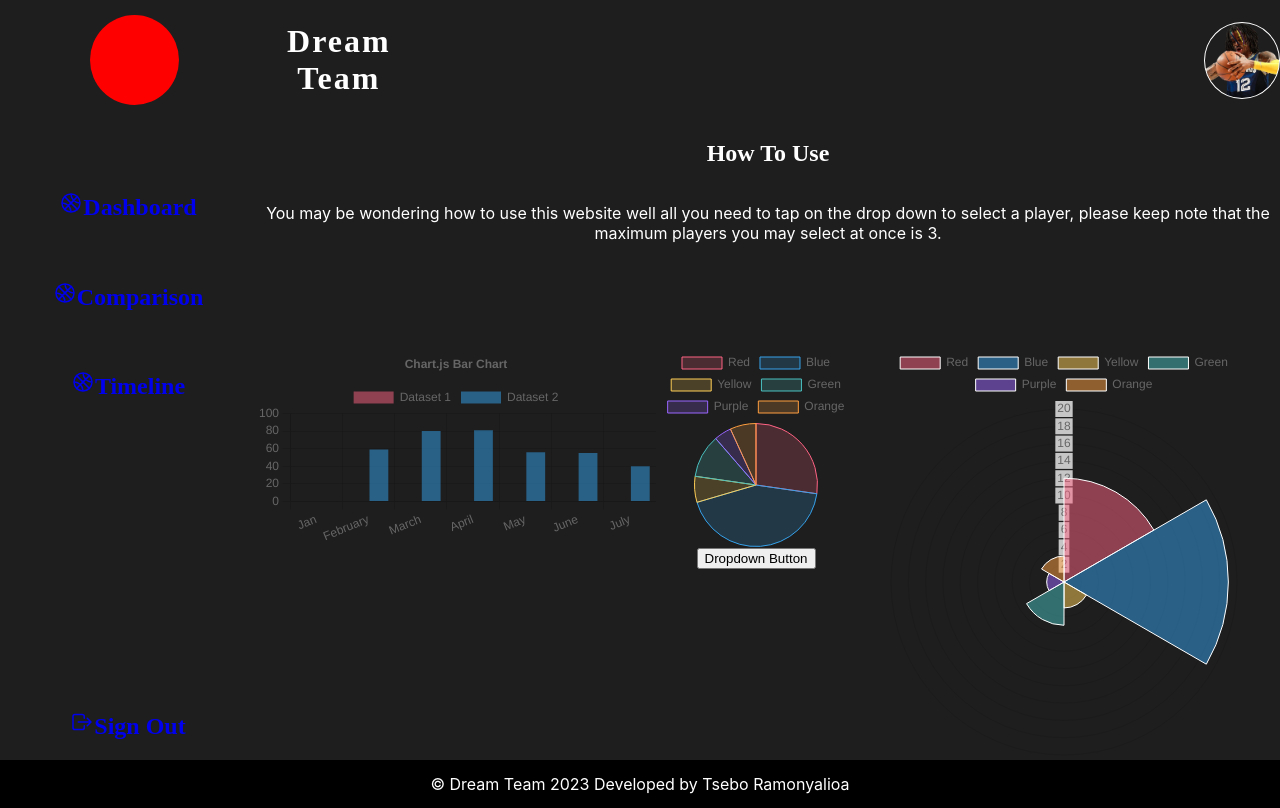
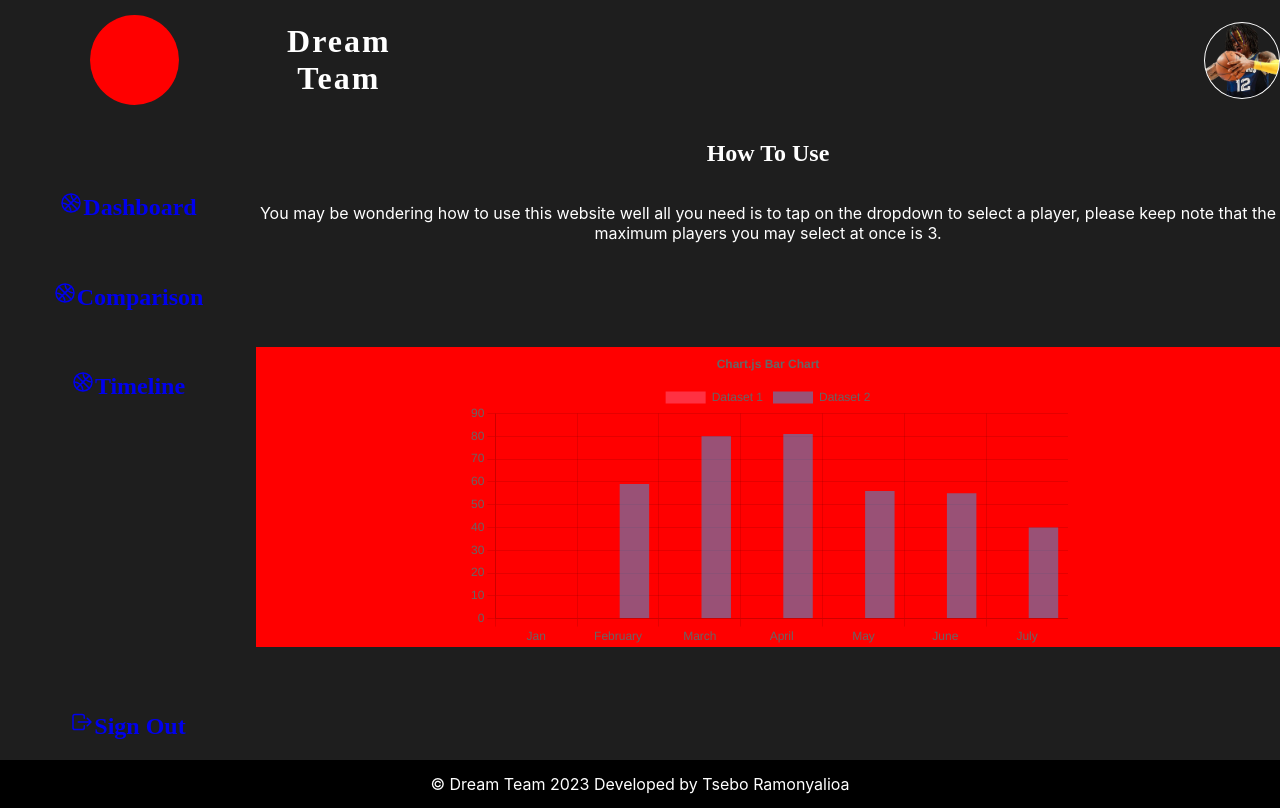
Before and after one commit to Tsebo200/Dream-Team, a React (Create React App) app: page /compare in a window 1280 px wide. Built offline with nearby package versions, Linux system fonts and the light colour scheme; no server answers.

Commit message:
Redesigning the webpage

```diff
--- a/src/Pages/Compare.jsx
+++ b/src/Pages/Compare.jsx
@@ -16,9 +16,6 @@ import PieChart from "../components/Charts/PieChart";
 
 
 const Compare = ()=>{
-
-
-
     return(
         <div className="mainContent">
 
@@ -27,22 +24,29 @@ const Compare = ()=>{
             <h2 className="compareHeading">How To Use</h2>
             <div className="explainBlock">
             <p className="explanation">You may be wondering how to use this website well
-              all you need to tap on the drop down to select a player,
+              all you need is to tap on the dropdown to select a player,
               please keep note that the maximum players you may select at once is 3.
             </p>
             </div>
             <div className="graphContainer">
 
-            <div className="barBox">
-            <BarChart/>
-            </div>
-            <div className="pieBox">
+            <center><div className="barBox">
+            <BarChart/></div></center>
+
+
+
+            {/* <div className="pieBox">
             <PieChart/>
             <ButtonDarkExample/>
             </div>
 
+            <div className="radarBox">
+            <PolarAreaChart />
+            </div> */}
+
             <div className="dropdownContainer"></div>
-            <PolarAreaChart />;
+
+
             </div>
 
 
--- a/src/Sass/graphs.sass
+++ b/src/Sass/graphs.sass
@@ -1,9 +1,31 @@
 .barBox
-    width: 400px
-    height: 200px
+    width: 80vw
+    height: 300px
+    background: red
+    float: left
+    // margin-top: 50px
+    // padding-left: 60px
+    // width: 400px
+    // height: 200px
+
+    // margin-top: 50px
+    // padding-left: 60px
+    // display: inline-flex
+    // flex-direction: row
+    // flex-wrap: nowrap
+    // justify-content: flex-start
+    // align-content: stretch
+    // align-items: flex-start
+
+
+.pieBox
+    width: 300px
+    height: 300px
+    background: green
     float: left
 
-.pieBox
-    width: 200px
-    height: 200px
+.radarBox
+    width: 300px
+    height: 300px
+    background: blue
     float: left
--- a/src/Testings/OneAxiosForLoop.jsx
+++ b/src/Testings/OneAxiosForLoop.jsx
@@ -18,7 +18,7 @@ axios.get('https://www.balldontlie.io/api/v1/stats?season[]=2018&player_ids[]=')
  .map(playerId)
 
   useEffect(()=>{
-  axios.get('https://www.balldontlie.io/api/v1/stats?season[]=2018&player_ids[]=20'+ playerId[0])
+  axios.get('https://www.balldontlie.io/api/v1/stats?season[]=2018&player_ids[]='+ playerId[0])
   .then((res)=> {
   const data = res.data.data
 
```
